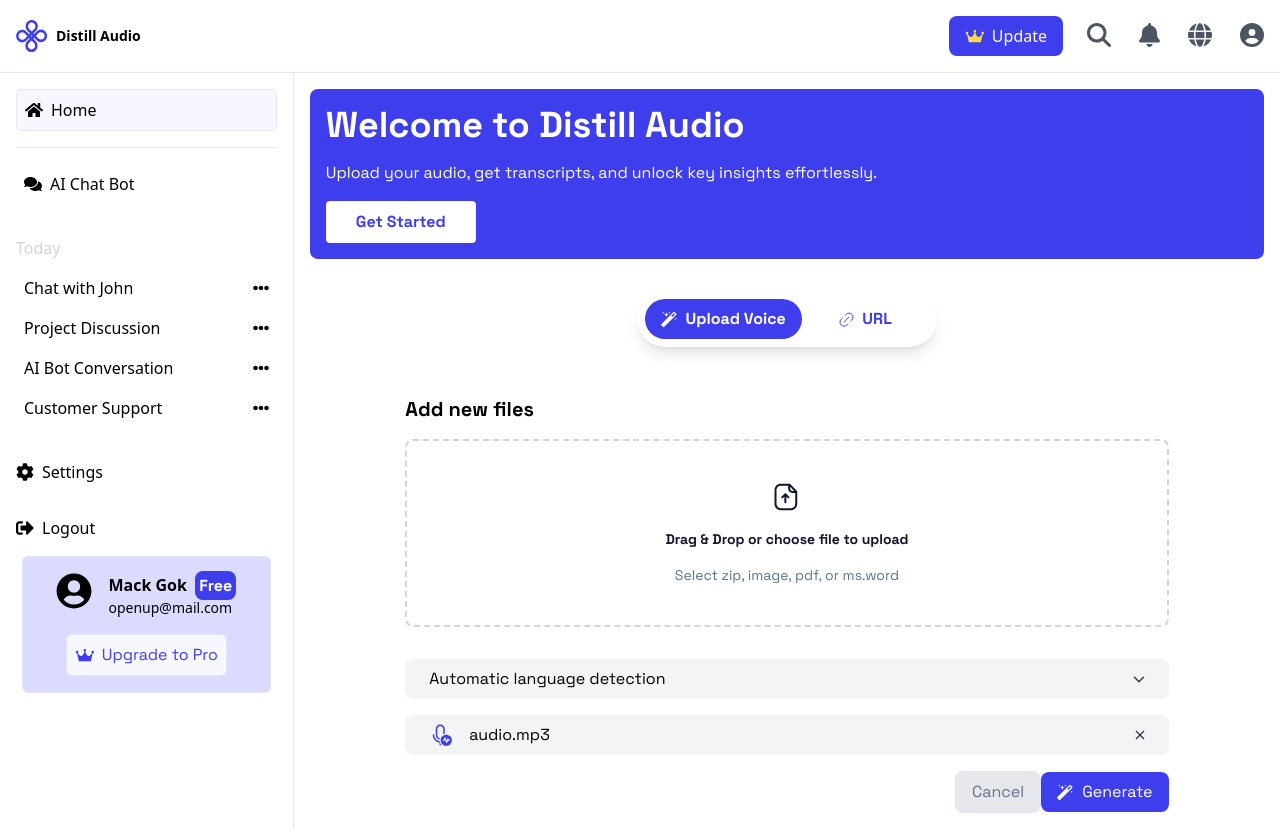
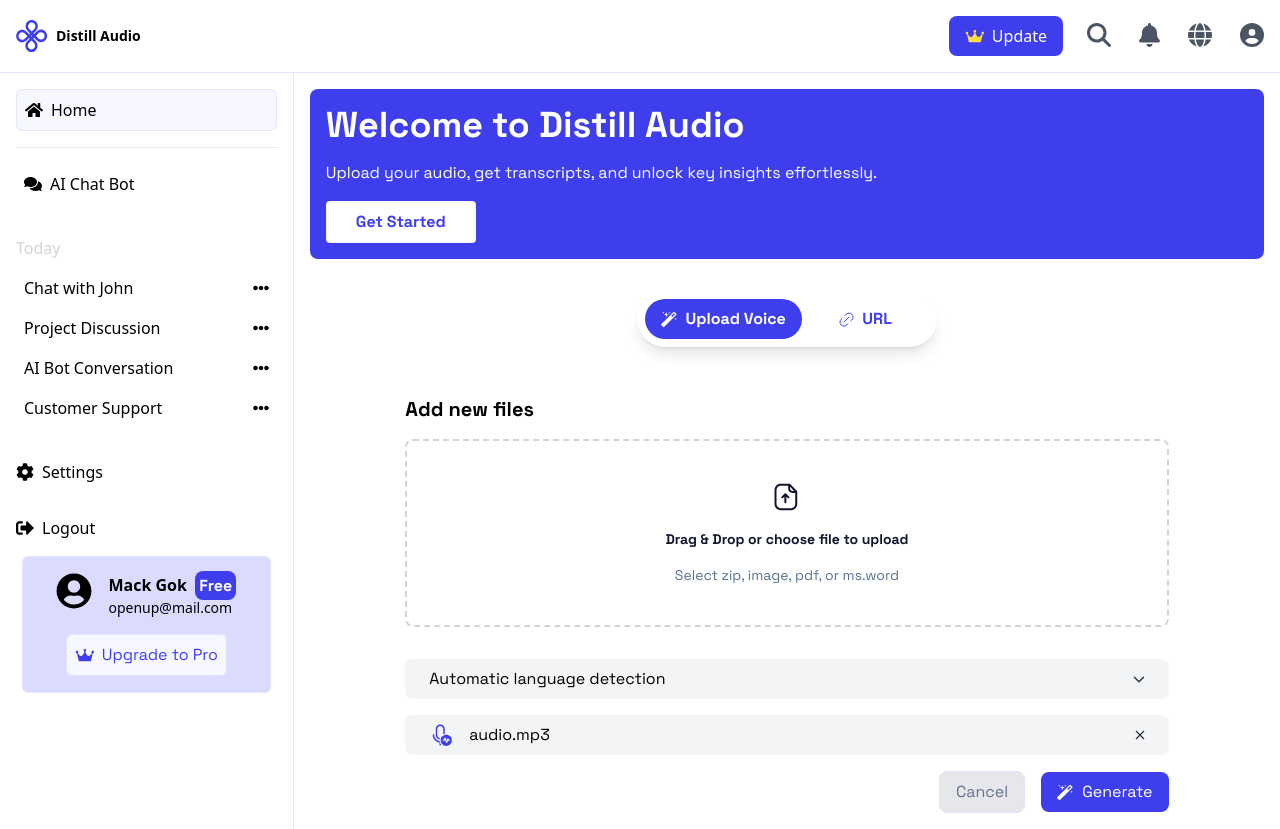
Before and after one commit to HammadAhmad221/Distill, a React (Vite) app: page /dashboard in a window 1280 px wide. Built offline with nearby package versions, Linux system fonts and the light colour scheme.

Commit message:
added gap to buttons

```diff
--- a/src/Pages/Dashboard.jsx
+++ b/src/Pages/Dashboard.jsx
@@ -100,7 +100,7 @@
       <img src="/close.svg" alt="x" />
 
     </div>
-    <div className="flex items-center justify-end">
+    <div className="flex items-center justify-end gap-4">
       <button className="bg-gray-200 text-[#667091] border border-[#e2e2fd] px-4 py-2 rounded-lg">Cancel</button>
       <button onClick={()=>navigate('/results')} className="bg-[#3F3EED] text-white px-4 py-2 rounded-lg flex items-center gap-2"><img src="/magic.svg" alt="m" />
         Generate</button>
```
